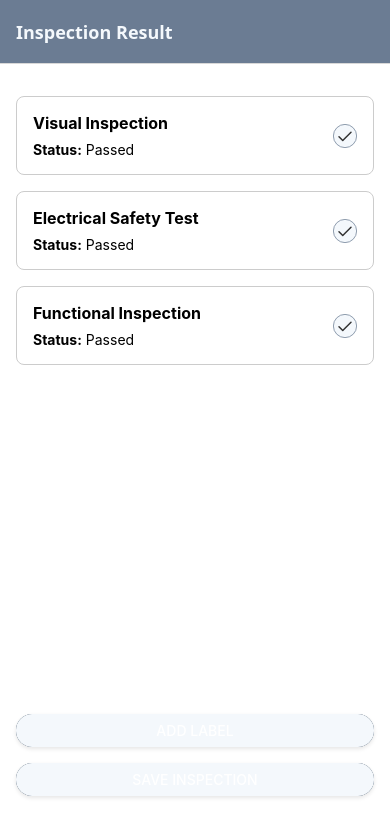
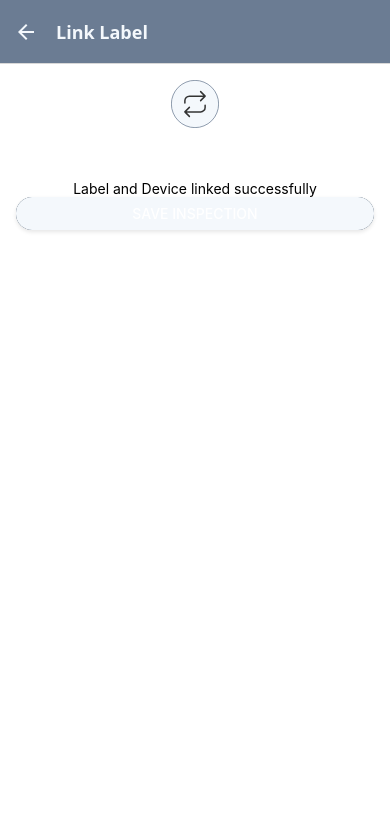
Before and after one commit to mdisumma/neumann-native, a React Native app: screen /Linked in a window 390 px wide. Shown: the top 836 px of the page. Built offline with nearby package versions, Linux system fonts and the light colour scheme.

Commit message:
feat: add LinkedScreen and LinkedIcon, update navigation and ResultScreen button action

```diff
--- a/App.tsx
+++ b/App.tsx
@@ -9,6 +9,7 @@ import { RootStackParamList } from "./types/navigation";
 import CameraScreen from "./screens/CameraScreen";
 import HomeScreen from "./screens/HomeScreen";
 import InspectionScreen from "./screens/InspectionScreen";
+import LinkedScreen from "./screens/LinkedScreen";
 import ResultScreen from "./screens/ResultScreen";
 
 // Import the context provider
@@ -23,7 +24,7 @@ export default function App() {
         <NavigationContainer>
           <StatusBar style="auto" />
           <Stack.Navigator
-            initialRouteName="Result"
+            initialRouteName="Home"
             screenOptions={{
               headerStyle: { backgroundColor: "#6B7C93" },
               headerTintColor: "#F4F8FC",
@@ -53,6 +54,13 @@ export default function App() {
               component={ResultScreen}
               options={{ title: "Inspection Result" }}
             />
+            <Stack.Screen
+              name="Linked"
+              component={LinkedScreen}
+              options={{
+                title: "Link Label",
+              }}
+            />
           </Stack.Navigator>
         </NavigationContainer>
       </SafeAreaProvider>
--- /dev/null
+++ b/assets/svg/LinkedIcon.tsx
@@ -0,0 +1,27 @@
+import React from "react";
+import Svg, { Path, Rect } from "react-native-svg";
+
+const LinkedIcon: React.FC<React.ComponentProps<typeof Svg>> = (props) => {
+  return (
+    <Svg width={40} height={40} viewBox="0 0 64 64" fill="none" {...props}>
+      <Rect
+        x="0.5"
+        y="0.5"
+        width="63"
+        height="63"
+        rx="31.5"
+        fill="#F4F8FC"
+        stroke="#6B7C93"
+      />
+      <Path
+        d="M39.5 15.5L45.5 21.5M45.5 21.5L39.5 27.5M45.5 21.5H24.5C22.9087 21.5 21.3826 22.1321 20.2574 23.2574C19.1321 24.3826 18.5 25.9087 18.5 27.5V30.5M24.5 48.5L18.5 42.5M18.5 42.5L24.5 36.5M18.5 42.5H39.5C41.0913 42.5 42.6174 41.8679 43.7426 40.7426C44.8679 39.6174 45.5 38.0913 45.5 36.5V33.5"
+        stroke="#333333"
+        strokeWidth="2"
+        strokeLinecap="round"
+        strokeLinejoin="round"
+      />
+    </Svg>
+  );
+};
+
+export default LinkedIcon;
--- /dev/null
+++ b/screens/LinkedScreen.tsx
@@ -0,0 +1,68 @@
+import LinkedIcon from "@/assets/svg/LinkedIcon";
+import { RootStackParamList } from "@/types/navigation";
+import { StackNavigationProp } from "@react-navigation/stack";
+import React from "react";
+
+import { Button, ScrollView, StyleSheet, Text, View } from "react-native";
+
+type LinkedScreenNavigationProp = StackNavigationProp<
+  RootStackParamList,
+  "Linked"
+>;
+
+interface Props {
+  navigation: LinkedScreenNavigationProp;
+}
+
+export default function LinkedScreen({ navigation }: Props) {
+  return (
+    <ScrollView style={styles.scrollContainer}>
+      <View style={styles.container}>
+        <View style={styles.contentContainer}>
+          <LinkedIcon width={48} height={48} />
+          <Text>Label and Device linked successfully</Text>
+        </View>
+        <View style={styles.button}>
+          <Button
+            title="Save Inspection"
+            color="#F4F8FC"
+            onPress={() => console.log("Save Inspection button pressed")}
+          />
+        </View>
+      </View>
+    </ScrollView>
+  );
+}
+
+const styles = StyleSheet.create({
+  scrollContainer: {
+    flex: 1,
+    backgroundColor: "#fff",
+    paddingBottom: 48,
+    padding: 16,
+  },
+  container: {
+    minHeight: "100%",
+    flex: 1,
+    justifyContent: "space-between",
+  },
+  contentContainer: {
+    flex: 1,
+    justifyContent: "center",
+    alignItems: "center",
+    gap: 52,
+  },
+  button: {
+    backgroundColor: "#142C44",
+    borderRadius: 16,
+    overflow: "hidden",
+    elevation: 2, // Android shadow
+    shadowColor: "#000", // iOS shadow
+    shadowOffset: {
+      width: 0,
+      height: 2,
+    },
+    shadowOpacity: 0.1,
+    shadowRadius: 4,
+  },
+});
--- a/screens/ResultScreen.tsx
+++ b/screens/ResultScreen.tsx
@@ -36,7 +36,10 @@ export default function ResultScreen({ navigation }: Props) {
             <Button
               title="Add label"
               color="#F4F8FC"
-              onPress={() => console.log("Add label button pressed")}
+              onPress={() => {
+                console.log("Add label button pressed");
+                navigation.navigate("Linked");
+              }}
             />
           </View>
           <View style={styles.button}>
--- a/types/navigation.ts
+++ b/types/navigation.ts
@@ -3,4 +3,5 @@ export type RootStackParamList = {
   Camera: undefined;
   Inspection: undefined;
   Result: undefined;
+  Linked: undefined;
 };
```
